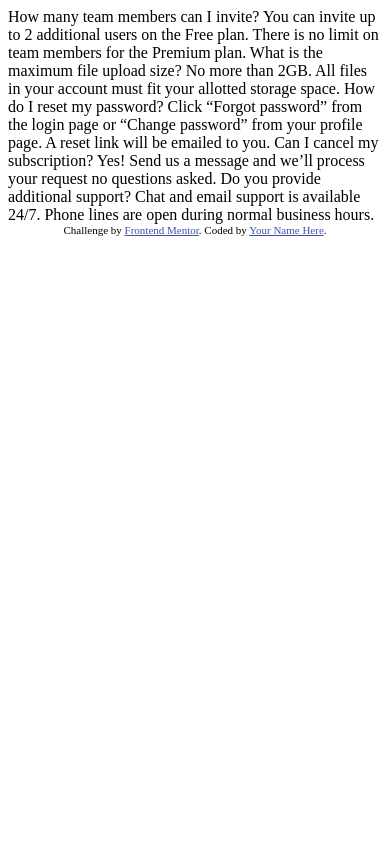
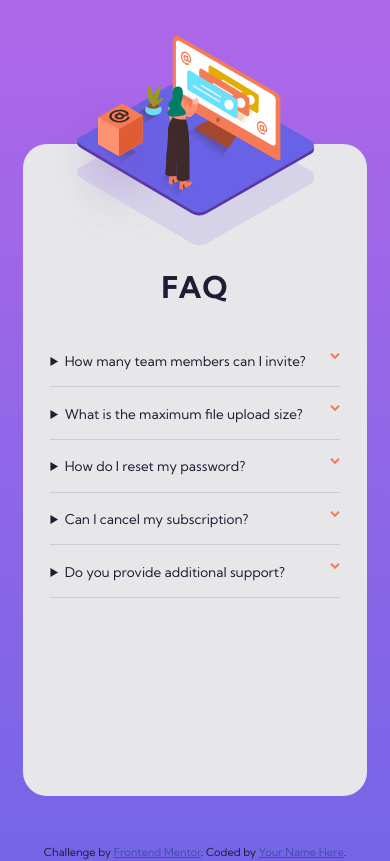
Before and after one commit to thebigdavec/faq-accordion-card-main, a plain HTML site: page index.html in a window 390 px wide. Drawn offline with Linux system fonts and the light colour scheme.

Commit message:
complete mobile design

```diff
--- a/index.html
+++ b/index.html
@@ -1,40 +1,58 @@
 <!DOCTYPE html>
 <html lang="en">
+
 <head>
     <meta charset="UTF-8">
-  <meta name="viewport" content="width=device-width, initial-scale=1.0"> <!-- displays site properly based on user's device -->
+    <meta name="viewport" content="width=device-width, initial-scale=1.0">
+    <!-- displays site properly based on user's device -->
 
     <link rel="icon" type="image/png" sizes="32x32" href="./images/favicon-32x32.png">
+    <link rel="preconnect" href="https://fonts.gstatic.com">
+    <link href="https://fonts.googleapis.com/css2?family=Kumbh+Sans:wght@400;700&display=swap" rel="stylesheet">
+    <link rel="stylesheet" href="style.css">
+    <title>Frontend Mentor | FAQ Accordion Card</title>
+</head>
 
-  <title>Frontend Mentor | FAQ Accordion Card</title>
-
-  <!-- Feel free to remove these styles or customise in your own stylesheet 👍 -->
-  <style>
-    .attribution { font-size: 11px; text-align: center; }
-    .attribution a { color: hsl(228, 45%, 44%); }
-  </style>
-</head>
 <body>
+    <main>
+        <section>
+            <h1>FAQ</h1>
+            <details>
+                <summary>
                     How many team members can I invite?
-  You can invite up to 2 additional users on the Free plan. There is no limit on
-  team members for the Premium plan.
-
+                </summary>
+                You can invite up to 2 additional users on the Free plan. There is no limit on team members for the Premium plan.
+            </details>
+            <details>
+                <summary>
                     What is the maximum file upload size?
+                </summary>
                 No more than 2GB. All files in your account must fit your allotted storage space.
-
+            </details>
+            <details>
+                <summary>
                     How do I reset my password?
-  Click “Forgot password” from the login page or “Change password” from your profile page.
-  A reset link will be emailed to you.
-
+                </summary>
+                Click “Forgot password” from the login page or “Change password” from your profile page. A reset link will be emailed to you.
+            </details>
+            <details>
+                <summary>
                     Can I cancel my subscription?
+                </summary>
                 Yes! Send us a message and we’ll process your request no questions asked.
-
+            </details>
+            <details>
+                <summary>
                     Do you provide additional support?
+                </summary>
                 Chat and email support is available 24/7. Phone lines are open during normal business hours.
+            </details>
+        </section>
+    </main>
 
     <div class="attribution">
-    Challenge by <a href="https://www.frontendmentor.io?ref=challenge" target="_blank">Frontend Mentor</a>.
-    Coded by <a href="#">Your Name Here</a>.
+        Challenge by <a href="https://www.frontendmentor.io?ref=challenge" target="_blank">Frontend Mentor</a>. Coded by <a href="#">Your Name Here</a>.
     </div>
 </body>
+
 </html>
--- /dev/null
+++ b/style.scss
@@ -0,0 +1,93 @@
+    $clr-text: hsl(238, 29%, 16%);
+    $clr-text-active: hsl(14, 80%, 65%);
+    $softBlue: hsl(248, 73%, 65%);
+    $softViolet: hsl(273, 75%, 66%);
+    $clr-neutral-dark: hsl(237, 12%, 33%);
+    $clr-neutral-mid: hsl(240, 6%, 50%);
+    $clr-neutral-light: hsl(240, 5%, 91%);
+    *,
+    *::before,
+    *::after {
+        box-sizing: border-box;
+    }
+
+    body {
+        font-family: 'Kumbh Sans', sans-serif;
+        font-size: .75rem;
+        color: $clr-text;
+        margin: 0;
+        background: linear-gradient($softViolet, $softBlue);
+        line-height: 1.5;
+    }
+
+    main {
+        display: grid;
+        min-height: 100vh;
+        // justify-content: center;
+        // align-items: center;
+        padding: 12em 0 4em;
+    }
+
+    section {
+        position: relative;
+        background: $clr-neutral-light;
+        width: 88%;
+        margin: 0 auto;
+        padding: 8em 2.25em 4em;
+        border-radius: 2em;
+        &::before {
+            content: url(images/illustration-woman-online-mobile.svg);
+            position: absolute;
+            top: 0;
+            left: 46%;
+            transform: translate(-50%, -54%);
+            filter: drop-shadow(0 2.5em 0 rgba($softBlue, .15));
+            // transform: translate(-50%, -50%);
+        }
+    }
+
+    h1 {
+        font-size: 2.5em;
+        text-align: center;
+        letter-spacing: 1px;
+    }
+
+    details {
+        position: relative;
+        padding: 1.25em 0;
+        border-bottom: 1px solid rgba($clr-neutral-mid, .25);
+        color: $clr-neutral-mid;
+        summary {
+            list-style-position: inside;
+            &::-webkit-details-marker {
+                display: none;
+            }
+            margin-top: .1em;
+            font-size: 1.125em;
+            color: $clr-text;
+        }
+        &::after {
+            position: absolute;
+            content: url(images/icon-arrow-down.svg);
+            top: 1em;
+            right: 0;
+        }
+        &[open] {
+            summary {
+                font-weight: 700;
+                margin-bottom: .5em;
+            }
+        }
+        &[open]::after {
+            transform: rotate(180deg);
+        }
+    }
+
+    .attribution {
+        font-size: 11px;
+        text-align: center;
+    }
+
+    .attribution a {
+        color: hsl(228, 45%, 44%);
+    }
```
Also changed, not shown: style.css (added), 1 other file. Lines whose indentation alone changed are shown as unchanged.
